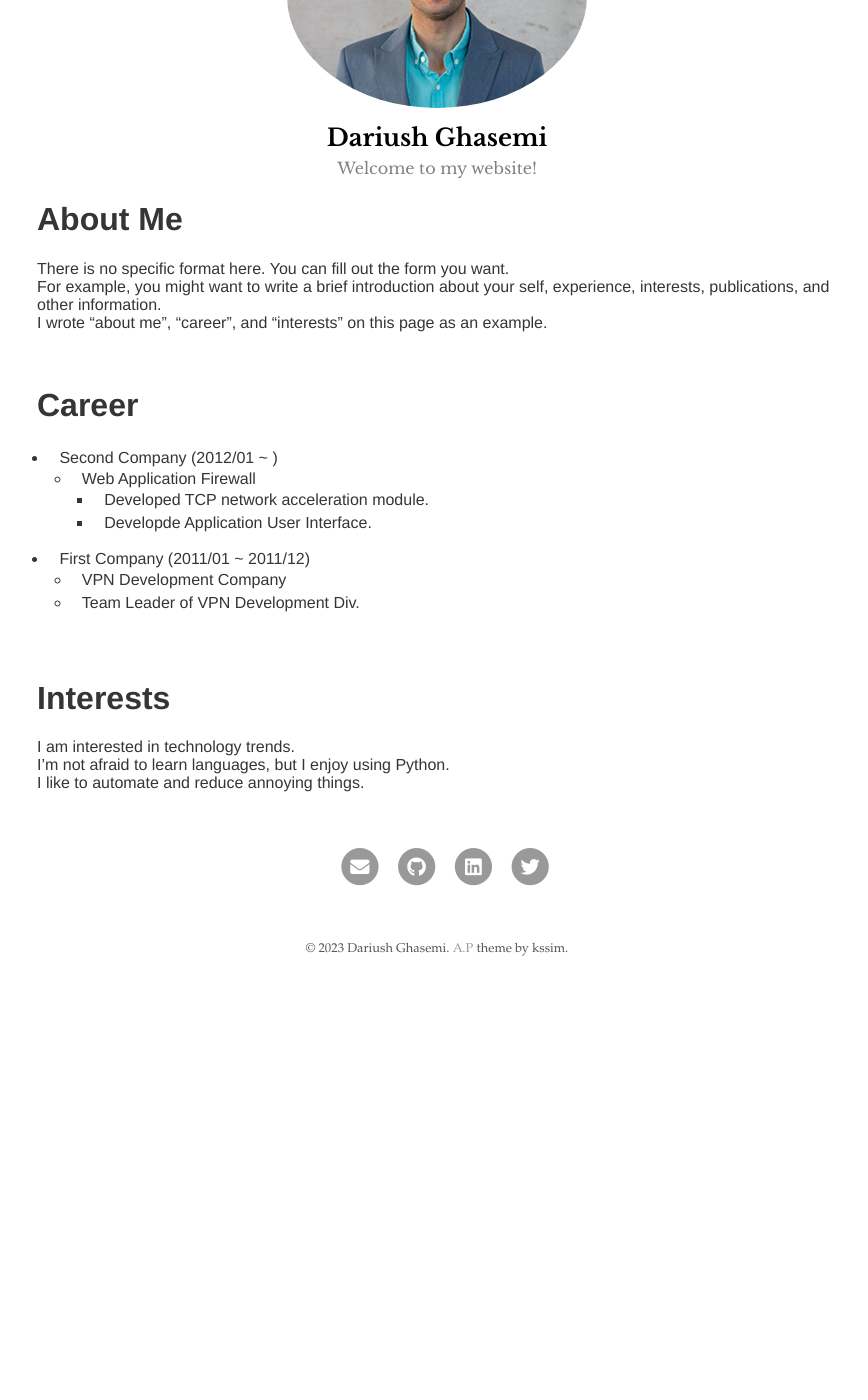
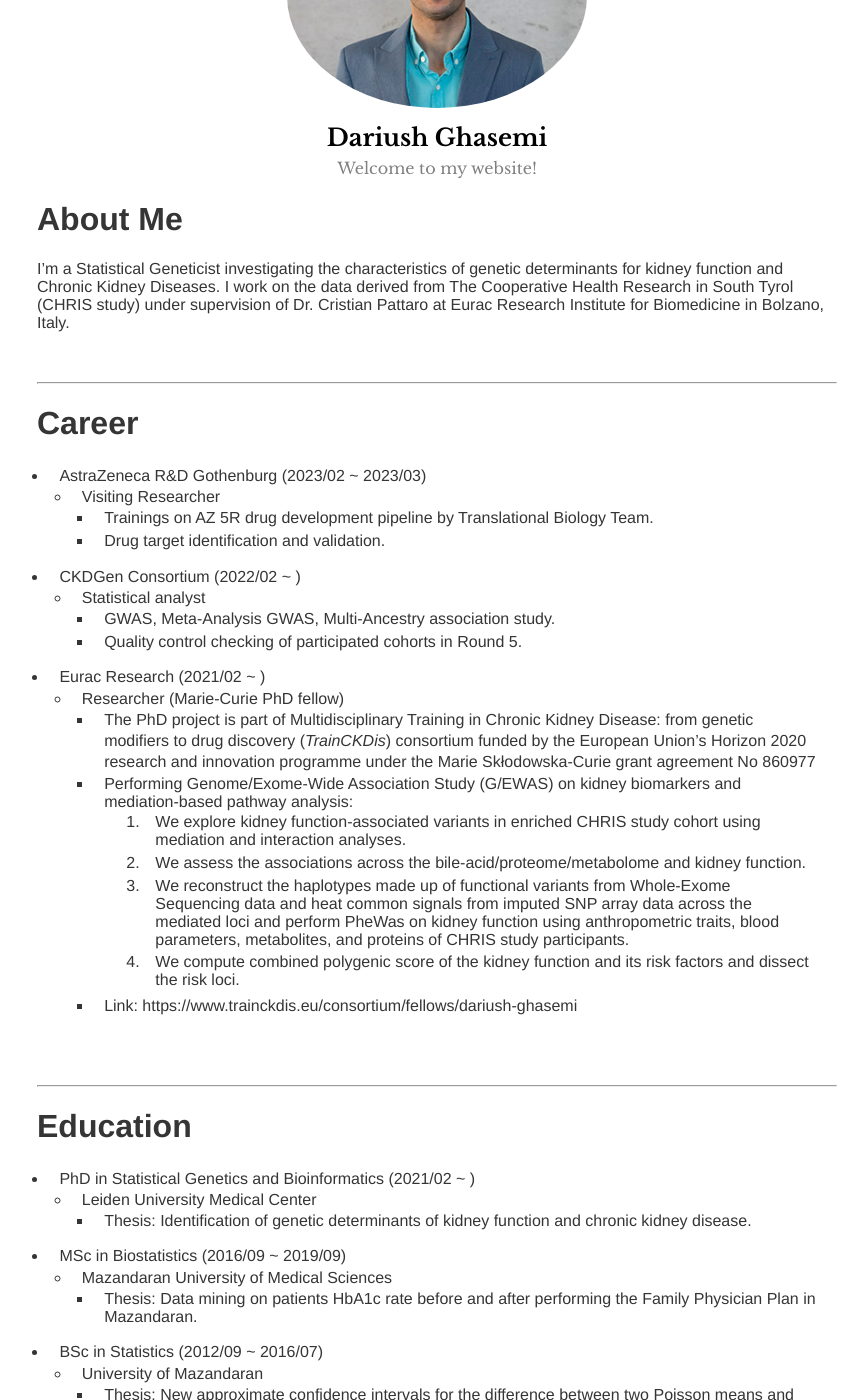
Before and after one commit to dariushghasemi/dariushghasemi.github.io, a Jekyll site: the page built from index.md, in a window 1280 px wide and 1400 px high, scrolled down 202 px. Shown: the whole window, without its empty margins (203-1071 px from the left). Built offline with Jekyll 4.4.1, drawn with Linux system fonts in a browser that asks for light colours; our own code applies the rules of GitHub Pages for plain Markdown files; before the commit the page ends 1194 px from its top, so only the background shows below that; some of the changed text lies outside the part shown.

Commit message:
Adding career, educations, and interests

```diff
--- a/index.md
+++ b/index.md
@@ -3,24 +3,57 @@ layout: about
 ---
 
 # About Me
-There is no specific format here. You can fill out the form you want.
-For example, you might want to write a brief introduction about your self, experience, interests, publications, and other information.
-I wrote "about me", "career", and "interests" on this page as an example.
+I'm a Statistical Geneticist investigating the characteristics of genetic determinants for kidney function and Chronic Kidney Diseases. I work on the data derived from The Cooperative Health Research in South Tyrol (CHRIS study) under supervision of Dr. Cristian Pattaro at Eurac Research Institute for Biomedicine in Bolzano, Italy.
 
 <br/>
 
+---
+
 # Career
-* Second Company (2012/01 ~ )
-  * Web Application Firewall
-    * Developed TCP network acceleration module.
-    * Developde Application User Interface.
-* First Company (2011/01 ~ 2011/12)
-  * VPN Development Company
-  * Team Leader of VPN Development Div.
+* AstraZeneca R&D Gothenburg (2023/02 ~ 2023/03)
+  * Visiting Researcher
+    * Trainings on AZ 5R drug development pipeline by Translational Biology Team.
+    * Drug target identification and validation.
+* CKDGen Consortium (2022/02 ~ )
+  * Statistical analyst
+    * GWAS, Meta-Analysis GWAS, Multi-Ancestry association study.
+    * Quality control checking of participated cohorts in Round 5.
+* Eurac Research (2021/02 ~ )
+  * Researcher (Marie-Curie PhD fellow)
+    * The PhD project is part of Multidisciplinary Training in Chronic Kidney Disease: from genetic modifiers to drug discovery (_TrainCKDis_) consortium funded by the European Union’s Horizon 2020 research and innovation programme under the Marie Skłodowska-Curie grant agreement No 860977
+    * Performing Genome/Exome-Wide Association Study (G/EWAS) on kidney biomarkers and mediation-based pathway analysis:
+    1. We explore kidney function-associated variants in enriched CHRIS study cohort using mediation and interaction analyses.
+    2. We assess the associations across the bile-acid/proteome/metabolome and kidney function.
+    3. We reconstruct the haplotypes made up of functional variants from Whole-Exome Sequencing data and heat common signals from imputed SNP array data across the mediated loci and perform PheWas on kidney function using anthropometric traits, blood parameters, metabolites, and proteins of CHRIS study participants.
+    4. We compute combined polygenic score of the kidney function and its risk factors and dissect the risk loci.
+    * Link: https://www.trainckdis.eu/consortium/fellows/dariush-ghasemi
 
 <br/>
 
+---
+
+# Education
+* PhD in Statistical Genetics and Bioinformatics (2021/02 ~ )
+  * Leiden University Medical Center
+    * Thesis: Identification of genetic determinants of kidney function and chronic kidney disease.
+* MSc in Biostatistics (2016/09 ~ 2019/09)
+  * Mazandaran University of Medical Sciences
+    * Thesis: Data mining on patients HbA1c rate before and after performing the Family Physician Plan in Mazandaran.
+* BSc in Statistics (2012/09 ~ 2016/07)
+  * University of Mazandaran
+    * Thesis: New approximate confidence intervals for the difference between two Poisson means and comparison.
+
+
+<br/>
+
+---
+
 # Interests
-I am interested in technology trends.
-I'm not afraid to learn languages, but I enjoy using Python.
-I like to automate and reduce annoying things.
+- Hunting drug targets
+- Genome/Exome-Wide Association Study
+- Machine/Deep Learning
+- Mediation Analysis
+- Mandelian Randomization
+- Fine-mapping and Colocalization
+- Multi-Omics and Network Anlysis
+- Single-Cells RNA-seq
```
